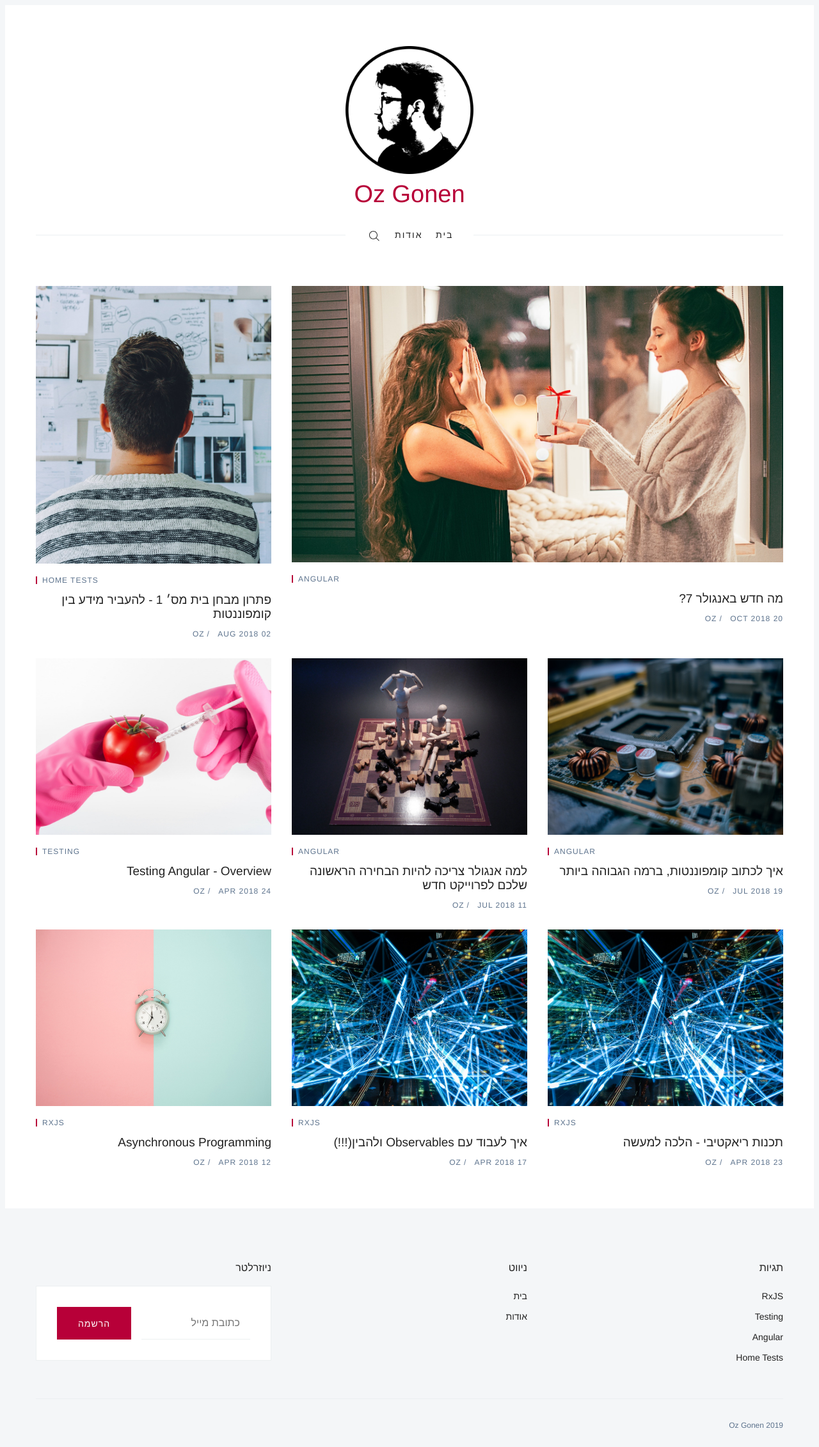
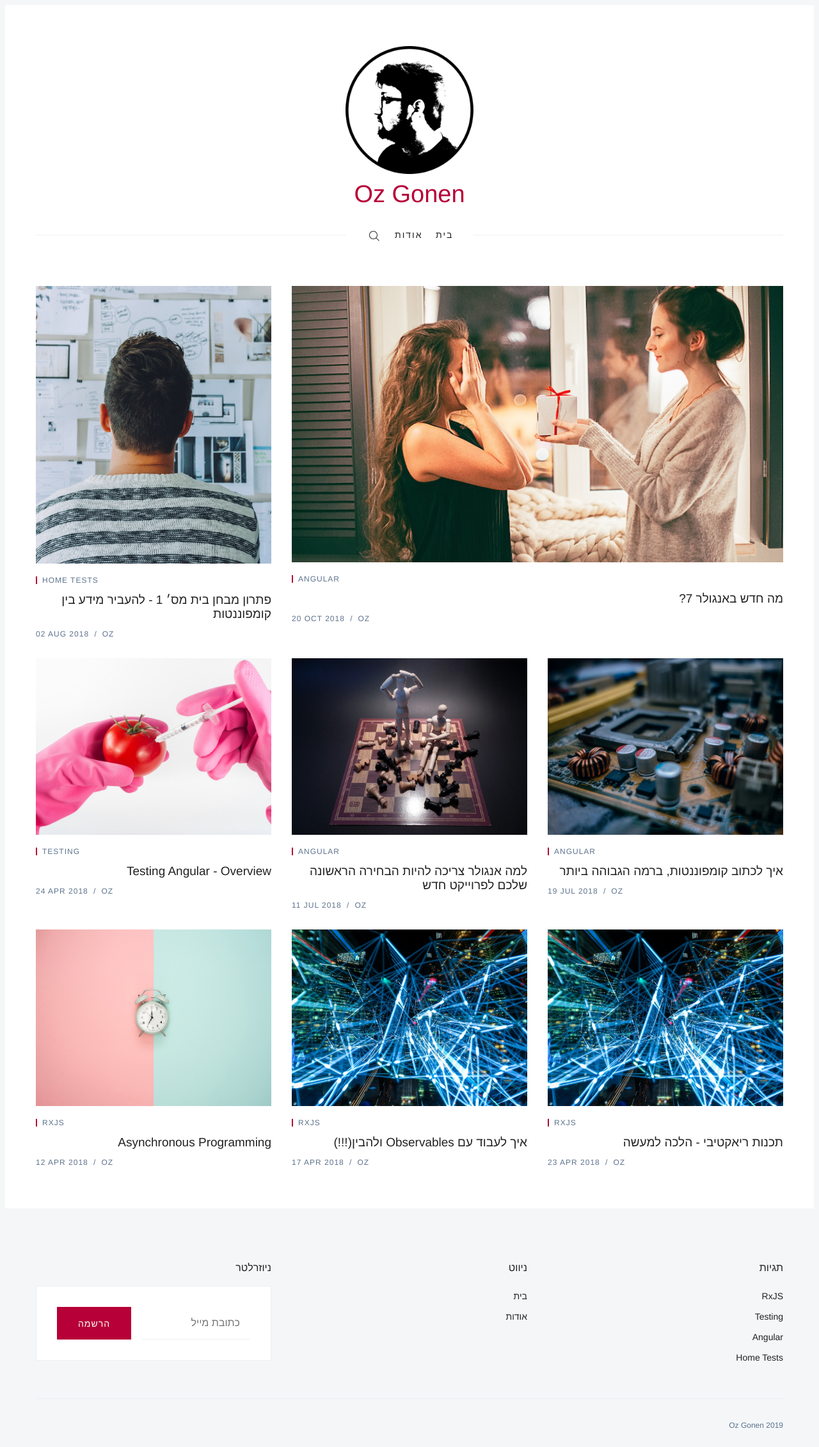
Before and after one commit to ozgonen/ozgonen.github.io, a Jekyll site: the page built from index.html, in a window 1280 px wide. Shown: the whole page at 64% size. Built offline with Jekyll 4.4.1, drawn with Linux system fonts in a browser that asks for light colours; some web fonts are replaced; the list of posts is cut into pages by our own code.

Commit message:
Fix date direction

```diff
--- a/_sass/components/_post-card.scss
+++ b/_sass/components/_post-card.scss
@@ -122,6 +122,7 @@
   }
 
   &__meta {
+    direction: ltr;
     line-height: 1;
     font-size: $font-size-tiny;
     color: $color-gray;
```
